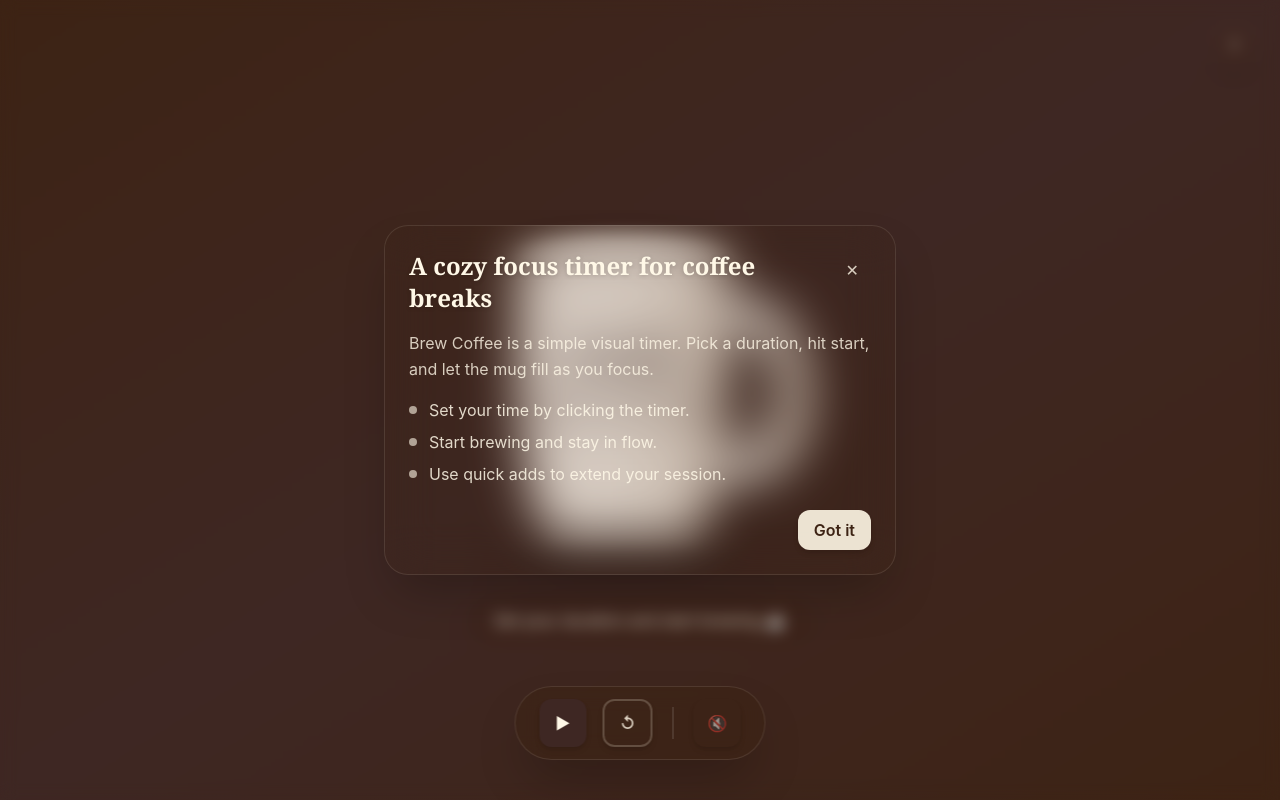
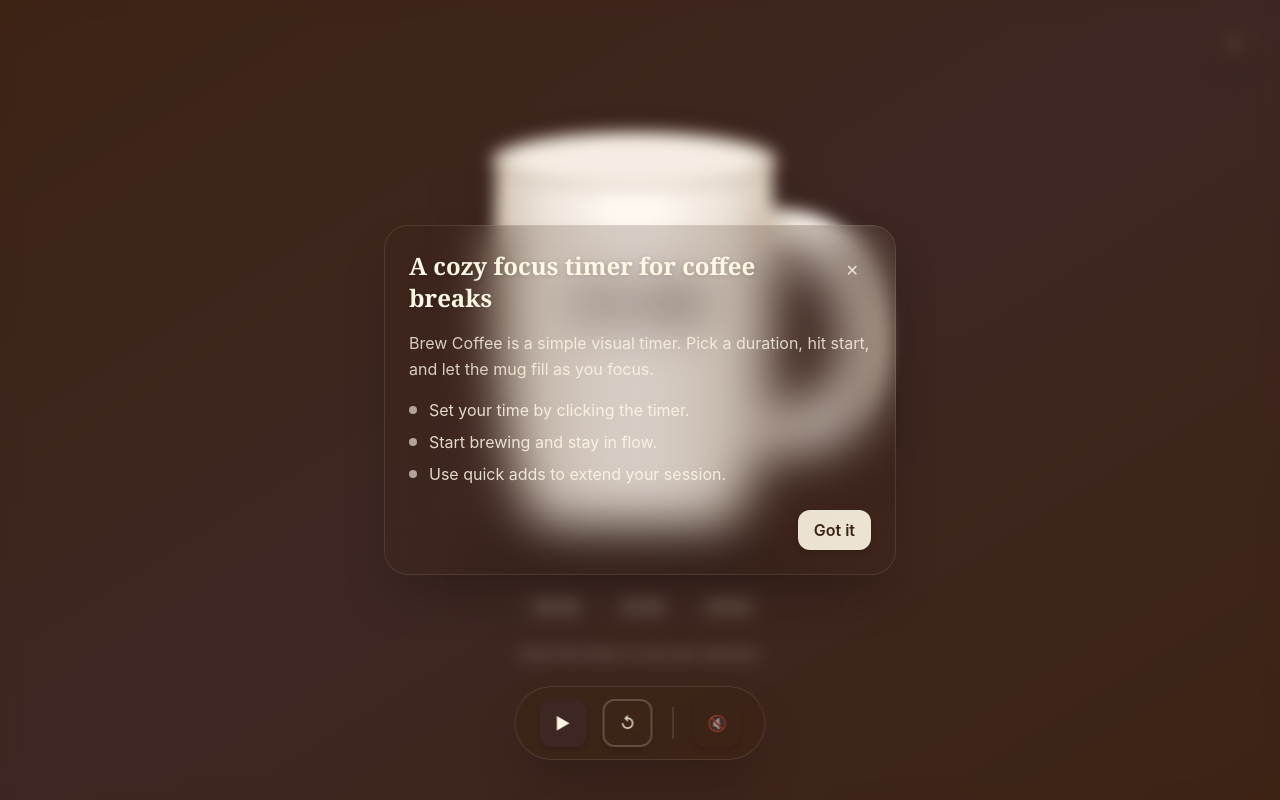
Before and after one commit to dannyhamam/brewcoffee, a React (Vite) app: page / in a window 1280 px wide. Built offline with nearby package versions, Linux system fonts and the light colour scheme.

Commit message:
Claude Code Iteration Over Designs

```diff
--- a/src/App.tsx
+++ b/src/App.tsx
@@ -1,5 +1,6 @@
 import { useEffect, useState } from "react";
 import { Modal, Mug, Options, Timer } from "./components";
+import { QuickAddButton } from "./components/Mug/QuickAddButton";
 import { useTimer, useSound } from "./hooks";
 
 const ONBOARDING_KEY = "brewcoffee:onboardingSeen";
@@ -47,7 +48,7 @@ function App() {
   return (
     <div
       className="min-h-screen bg-gradient-to-br from-coffee-dark via-coffee-medium to-coffee-dark
-                    flex flex-col items-center justify-center p-6 gap-6 relative"
+                    flex flex-col items-center justify-center p-4 relative"
     >
       {/* Help */}
       <button
@@ -100,18 +101,47 @@ function App() {
         </div>
       </Modal>
 
-      {/* Coffee Cup with Timer inside */}
-      <div className="flex flex-col items-center">
+      {/* Main Content */}
+      <div className="flex flex-col items-center gap-5 pb-28">
         <Mug progress={timer.progress} isComplete={timer.isComplete}>
           <Timer
             totalSeconds={timer.totalSeconds}
             onDurationChange={handleDurationChange}
-            onAddTime={handleAddTime}
             remainingSeconds={timer.remainingSeconds}
             isRunning={timer.isRunning}
             progress={timer.progress}
           />
         </Mug>
+
+        {/* Quick Add Buttons */}
+        {!timer.isRunning && (
+          <div className="flex items-center gap-3">
+            <QuickAddButton
+              timeToAdd={30}
+              onAddTime={handleAddTime}
+              isRunning={timer.isRunning}
+            />
+            <QuickAddButton
+              timeToAdd={60}
+              onAddTime={handleAddTime}
+              isRunning={timer.isRunning}
+            />
+            <QuickAddButton
+              timeToAdd={300}
+              onAddTime={handleAddTime}
+              isRunning={timer.isRunning}
+            />
+          </div>
+        )}
+
+        {/* Status Message */}
+        <p className="text-cream/50 text-sm font-sans tracking-wide">
+          {timer.isComplete
+            ? "Your coffee is ready! Great focus session."
+            : timer.isRunning
+            ? "Brewing in progress... Stay focused."
+            : "Click the timer to set your duration"}
+        </p>
       </div>
 
       {/* Controls */}
@@ -123,18 +153,6 @@ function App() {
         isSoundPlaying={sound.isPlaying}
         onSoundToggle={sound.toggle}
       />
-
-      {/* Status Message */}
-      <div
-        className="text-cream/80 text-center px-6 py-3 bg-coffee-dark/30 rounded-full
-                      backdrop-blur-sm"
-      >
-        {timer.isComplete
-          ? "🎉 Your coffee is ready! Great focus session!"
-          : timer.isRunning
-          ? "☕ Brewing in progress... Stay focused!"
-          : "Set your duration and start brewing ☕"}
-      </div>
     </div>
   );
 }
--- a/src/components/Mug/Mug.tsx
+++ b/src/components/Mug/Mug.tsx
@@ -24,7 +24,7 @@ export function Mug({
   const cremaY = fillY + 4;
 
   return (
-    <div className="relative w-80 h-96 md:w-96 md:h-[26rem] flex items-center justify-center">
+    <div className="relative w-[80vw] sm:w-[65vw] md:w-[50vw] lg:w-[40vw] max-w-lg aspect-15/16 flex items-center justify-center">
       {/* Steam */}
       {showSteam && <Steam active={progress > 0.05} intensity={progress} />}
 
@@ -32,7 +32,7 @@ export function Mug({
       {isComplete && (
         <div
           className="absolute top-1/2 left-1/2 -translate-x-1/2 -translate-y-1/2
-                     w-64 h-64 rounded-full pointer-events-none animate-pulse"
+                     w-3/4 h-3/4 rounded-full pointer-events-none animate-pulse"
           style={{
             background:
               "radial-gradient(circle, rgba(255,183,77,0.5) 0%, transparent 70%)",
@@ -42,17 +42,26 @@ export function Mug({
 
       {/* Coffee Cup SVG */}
       <svg
-        className={`w-full h-full drop-shadow-2xl transition-transform duration-300`}
-        viewBox="0 0 200 240"
+        className="w-full h-full drop-shadow-2xl transition-transform duration-300"
+        viewBox="-20 0 225 240"
         xmlns="http://www.w3.org/2000/svg"
       >
-        {/* Definitions */}
         <defs>
           <linearGradient id="cupGradient" x1="0%" y1="0%" x2="100%" y2="0%">
-            <stop offset="0%" stopColor="#E8DDD4" />
-            <stop offset="30%" stopColor="#FFF8F0" />
-            <stop offset="70%" stopColor="#F5EBE0" />
+            <stop offset="0%" stopColor="#D4C4B5" />
+            <stop offset="18%" stopColor="#EDE4DA" />
+            <stop offset="42%" stopColor="#FFF8F0" />
+            <stop offset="58%" stopColor="#FFF8F0" />
+            <stop offset="82%" stopColor="#EDE4DA" />
             <stop offset="100%" stopColor="#D4C4B5" />
+          </linearGradient>
+          <linearGradient id="highlightGradient" x1="0%" y1="0%" x2="100%" y2="0%">
+            <stop offset="0%" stopColor="rgba(255,255,255,0)" />
+            <stop offset="30%" stopColor="rgba(255,255,255,0)" />
+            <stop offset="45%" stopColor="rgba(255,255,255,0.12)" />
+            <stop offset="55%" stopColor="rgba(255,255,255,0.12)" />
+            <stop offset="70%" stopColor="rgba(255,255,255,0)" />
+            <stop offset="100%" stopColor="rgba(255,255,255,0)" />
           </linearGradient>
           <linearGradient id="coffeeGradient" x1="0%" y1="0%" x2="0%" y2="100%">
             <stop offset="0%" stopColor="#8B6914" />
@@ -66,32 +75,34 @@ export function Mug({
           <clipPath id="cupClip">
             <path d="M30 60 Q25 200 50 220 L130 220 Q155 200 150 60 Z" />
           </clipPath>
+          <filter id="shadowBlur">
+            <feGaussianBlur in="SourceGraphic" stdDeviation="4" />
+          </filter>
         </defs>
 
         {/* Cup Shadow */}
-        <ellipse cx="90" cy="230" rx="70" ry="8" fill="rgba(0,0,0,0.2)" />
+        <ellipse
+          cx="90"
+          cy="232"
+          rx="78"
+          ry="10"
+          fill="rgba(0,0,0,0.18)"
+          filter="url(#shadowBlur)"
+        />
 
         {/* Cup Body */}
         <path
           d="M30 60 Q25 200 50 220 L130 220 Q155 200 150 60 Z"
           fill="url(#cupGradient)"
           stroke="#C4B5A6"
-          strokeWidth="2"
+          strokeWidth="1.5"
+        />
+        <path
+          d="M30 60 Q25 200 50 220 L130 220 Q155 200 150 60 Z"
+          fill="url(#highlightGradient)"
         />
 
-        {/* Cup Rim */}
-        <ellipse
-          cx="90"
-          cy="60"
-          rx="62"
-          ry="12"
-          fill="url(#cupGradient)"
-          stroke="#C4B5A6"
-          strokeWidth="2"
-        />
-        <ellipse cx="90" cy="60" rx="55" ry="9" fill="#FFF8F0" />
-
-        {/* Coffee Liquid (animated via props) */}
+        {/* Coffee Fill */}
         <g clipPath="url(#cupClip)">
           <rect
             x="25"
@@ -101,7 +112,6 @@ export function Mug({
             fill="url(#coffeeGradient)"
             className="transition-all duration-500 ease-out"
           />
-          {/* Crema layer */}
           {progress > 0.05 && (
             <ellipse
               cx="90"
@@ -114,25 +124,45 @@ export function Mug({
           )}
         </g>
 
+        {/* Cup Rim */}
+        <ellipse
+          cx="90"
+          cy="60"
+          rx="62"
+          ry="12"
+          fill="url(#cupGradient)"
+          stroke="#C4B5A6"
+          strokeWidth="1.5"
+        />
+        <ellipse
+          cx="90"
+          cy="60"
+          rx="55"
+          ry="9"
+          fill="#F5EDE3"
+          stroke="#E0D5C8"
+          strokeWidth="0.5"
+        />
+
         {/* Cup Handle */}
         <path
-          d="M150 90 Q190 90 190 140 Q190 180 150 180"
+          d="M150 90 Q192 90 192 140 Q192 180 150 180"
           fill="none"
           stroke="url(#cupGradient)"
           strokeWidth="18"
           strokeLinecap="round"
         />
         <path
-          d="M150 100 Q180 100 180 140 Q180 170 150 170"
+          d="M150 100 Q182 100 182 140 Q182 170 150 170"
           fill="none"
           stroke="#C4B5A6"
-          strokeWidth="2"
+          strokeWidth="1.5"
         />
       </svg>
 
       {/* Timer overlay inside the cup */}
       {children && (
-        <div className="absolute inset-0 flex items-center justify-center pr-8 pt-4">
+        <div className="absolute inset-0 flex items-center justify-center pt-[2%]">
           {children}
         </div>
       )}
--- a/src/components/Mug/QuickAddButton.tsx
+++ b/src/components/Mug/QuickAddButton.tsx
@@ -1,37 +1,28 @@
-
 interface QuickAddButtonProps {
-  timeToAdd: number,
-  onAddTime: (seconds: number) => void,
-  isRunning: boolean,
-  textColor: string,
-  borderColor: string
+  timeToAdd: number;
+  onAddTime: (seconds: number) => void;
+  isRunning: boolean;
 }
 
+/** Renders a quick-add time pill for adding seconds to the timer. */
 export function QuickAddButton({
   timeToAdd,
   onAddTime,
   isRunning,
-  textColor,
-  borderColor
 }: QuickAddButtonProps) {
-
-  const numMinutes = String(Math.floor(timeToAdd / 60)).padStart(2, '0')
-  const numSeconds = String(timeToAdd % 60).padStart(2, '0')
+  const numMinutes = String(Math.floor(timeToAdd / 60)).padStart(2, "0");
+  const numSeconds = String(timeToAdd % 60).padStart(2, "0");
 
   return (
-    <div>
-      <button
-        onClick={() => onAddTime(timeToAdd)}
-        disabled={isRunning}
-        className={`p-1 rounded-lg text-sm font-semibold
-                       ${textColor} ${borderColor} border-2
-                       cursor-pointer ui-hover-surface ui-hover-fade ui-disabled
-                       `}
-        style={{ textShadow: "0 1px 3px rgba(0,0,0,0.3)" }}
-      >
-        {/* +{(timeToAdd / 60.00).toFixed(2)} */}
-        {numMinutes}:{numSeconds}
-      </button>
-    </div>
+    <button
+      onClick={() => onAddTime(timeToAdd)}
+      disabled={isRunning}
+      className="px-3 py-1.5 rounded-full text-sm font-sans font-medium
+                 text-cream/70 border border-cream/20
+                 hover:text-cream hover:border-cream/40 transition-colors
+                 cursor-pointer ui-disabled"
+    >
+      +{numMinutes}:{numSeconds}
+    </button>
   );
 }
--- a/src/components/Mug/Timer.tsx
+++ b/src/components/Mug/Timer.tsx
@@ -1,11 +1,9 @@
 import { useState, useEffect, useRef } from "react";
 import { COLOR_SWITCH_PERCENTAGE, MAX_DURATION_IN_SECONDS } from "../../constants";
-import { QuickAddButton } from "./QuickAddButton";
 
 interface TimerProps {
   totalSeconds: number;
   onDurationChange: (seconds: number) => void;
-  onAddTime: (seconds: number) => void;
   remainingSeconds: number;
   isRunning: boolean;
   progress?: number;
@@ -21,7 +19,6 @@ interface TimerProps {
 export function Timer({
   totalSeconds,
   onDurationChange,
-  onAddTime,
   remainingSeconds,
   isRunning,
   progress = 0,
@@ -127,13 +124,8 @@ export function Timer({
     }
   };
 
-  // Dynamic color: brown on empty mug, cream on filled mug (switch at configured percentage)
   const textColor =
     progress >= COLOR_SWITCH_PERCENTAGE ? "text-cream" : "text-coffee-medium";
-  const borderColor =
-    progress >= COLOR_SWITCH_PERCENTAGE
-      ? "border-cream/50"
-      : "border-coffee-medium/50";
 
   // Show countdown if running OR if mug has coffee
   const showCountdown = isRunning || progress > 0;
@@ -142,9 +134,7 @@ export function Timer({
   const displaySeconds = showCountdown ? remainingSeconds : totalSeconds;
 
   return (
-    <div className="">
-      {/* Timer Display/Input */}
-      <div className="w-32 md:w-64 p-4 mx-auto">
+    <div className="max-w-[55%] mx-auto">
       {isEditing && !showCountdown ? (
         <input
           ref={inputRef}
@@ -154,53 +144,21 @@ export function Timer({
           onBlur={handleInputBlur}
           onKeyDown={handleInputKeyDown}
           placeholder="00:00:00"
-            className={`font-serif text-3xl md:text-4xl font-bold tracking-wider
+          className={`font-serif text-3xl md:text-4xl lg:text-5xl font-bold tracking-wide
                      text-center bg-transparent outline-none w-full ${textColor}`}
           style={{ textShadow: "0 2px 8px rgba(0,0,0,0.3)" }}
         />
       ) : (
         <div
           onClick={handleTimerClick}
-            className={`font-serif text-3xl md:text-4xl font-bold tracking-wider
-                      text-center drop-shadow-md w-full ${textColor}
-                      ${
-                        !showCountdown
-                          ? "cursor-pointer ui-hover-fade"
-                          : ""
-                      }`}
+          className={`font-serif text-3xl md:text-4xl lg:text-5xl font-bold tracking-wide
+                      text-center drop-shadow-md ${textColor}
+                      ${!showCountdown ? "cursor-text hover:opacity-80 transition-opacity" : ""}`}
           style={{ textShadow: "0 2px 8px rgba(0,0,0,0.3)" }}
         >
           {formatTime(displaySeconds, false)}
         </div>
       )}
     </div>
-
-      {/* Quick Add Buttons */}
-      {!isRunning && (
-        <div className="flex justify-center items-center gap-2">
-          <QuickAddButton
-            timeToAdd={30}
-            onAddTime={onAddTime}
-            isRunning={isRunning}
-            textColor={textColor}
-            borderColor={borderColor}
-          />
-          <QuickAddButton
-            timeToAdd={60}
-            onAddTime={onAddTime}
-            isRunning={isRunning}
-            textColor={textColor}
-            borderColor={borderColor}
-          />
-          <QuickAddButton
-            timeToAdd={300}
-            onAddTime={onAddTime}
-            isRunning={isRunning}
-            textColor={textColor}
-            borderColor={borderColor}
-          />
-        </div>
-      )}
-    </div>
   );
 }
```
Also changed, not shown: src/components/Mug/Steam.tsx (+4 -4 lines), .claude/CLAUDE.md, .claude/rules/frontend-rules.md. Lines whose indentation alone changed are shown as unchanged.
